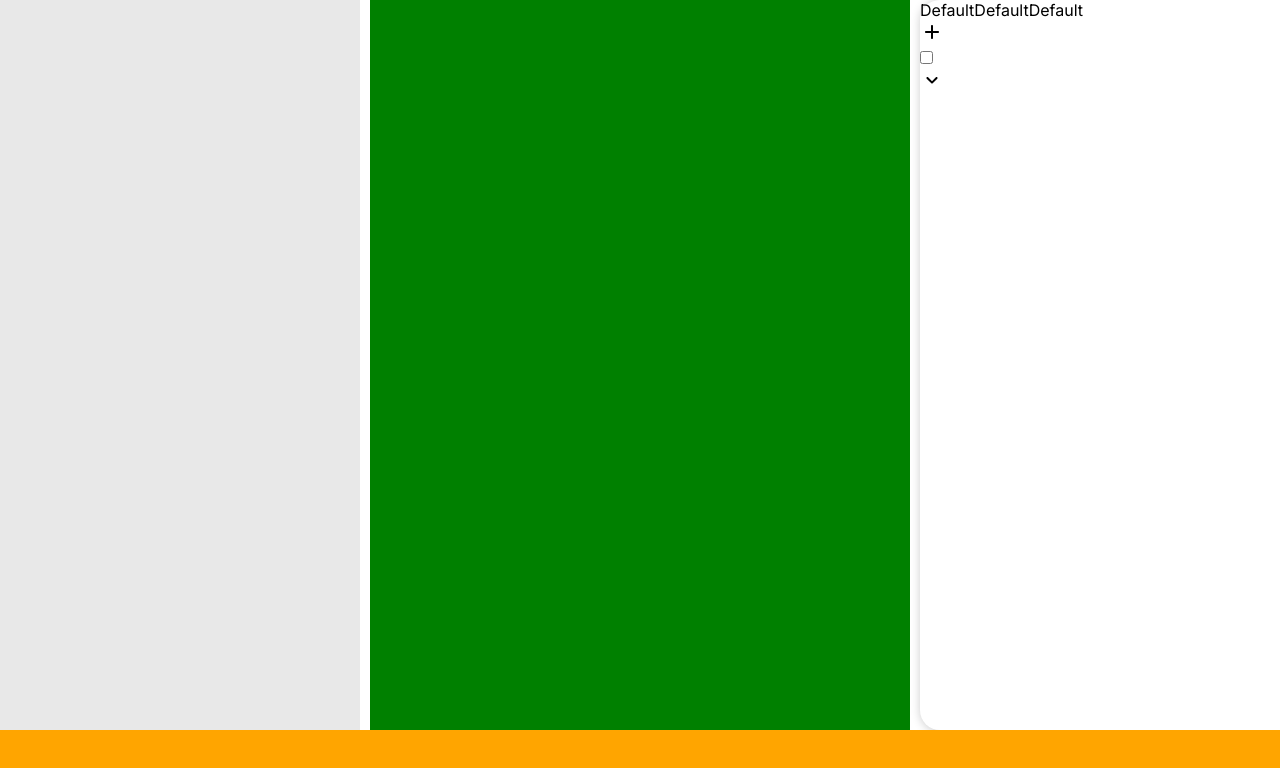
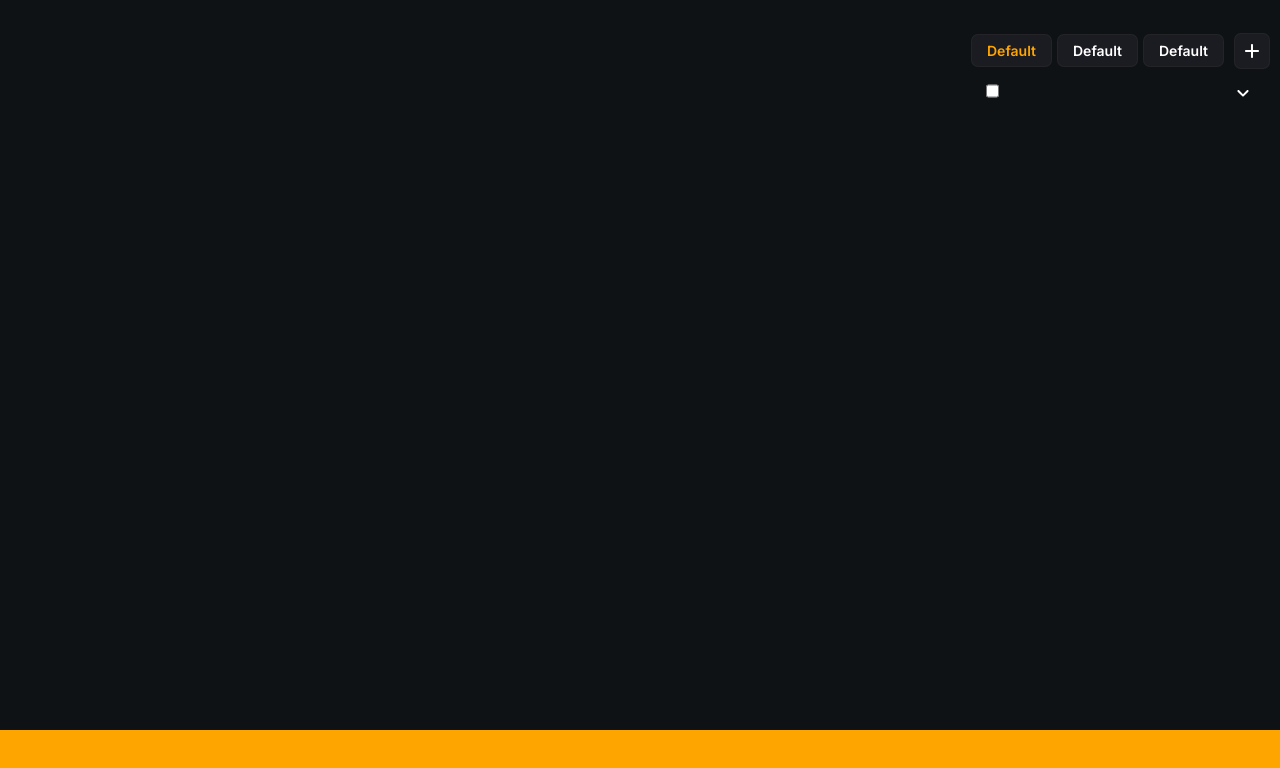
Before and after one commit to Ceft7412/music-player, a Next.js app: page / in a window 1280 px wide. Shown: the top 768 px of the page. Built offline with nearby package versions, Linux system fonts and the light colour scheme.

Commit message:
Update _content.scss

```diff
--- a/src/resources/sass/_content.scss
+++ b/src/resources/sass/_content.scss
@@ -1,7 +1,9 @@
 .music {
   width: 100%;
   height: 100vh;
-
+  background: rgb(15, 18, 20);
+  color: white;
+  font-weight: 600;
   .music__layout {
     display: flex;
     flex-direction: column;
@@ -24,24 +26,57 @@
           height: 100%;
         }
         .row__flex_row_left {
-          background-color: rgb(232, 232, 232);
-          width: 30%;
+          width: 25%;
+          margin-left: 10px;
+          display: flex;
+          flex-direction: column;
+          justify-content: center;
+          border-radius: 15px;
+          color: black;
+          .row__flex_row_left-flex {
+            height: 97%;
+            width: 100%;
+            align-self: center;
+            padding-bottom: 20px;
+            // background-color: rgba(0, 0, 0, 0.831);
+            border-radius: 15px;
+          }
         }
 
         .row__flex_row_center {
-          background-color: green;
-          width: 45%;
+          width: 55%;
+
+          display: flex;
+          flex-direction: column;
+          justify-content: center;
+          border-radius: 15px;
+          color: white;
+          .row__flex_row_center-flex {
+            height: 97%;
+            width: 100%;
+            align-self: center;
+            padding-bottom: 20px;
+            // background-color: rgba(0, 0, 0, 0.831);
+
+            border-radius: 10px;
+          }
         }
 
         .row__flex_row_right {
-          width: 30%;
+          width: 25%;
+          margin-right: 10px;
+
           display: flex;
           flex-direction: column;
-          border-top-left-radius: 20px;
-          border-bottom-left-radius: 20px;
-          box-shadow: 1px 1px 10px 1px rgba(0, 0, 0, 0.2);
-          .music {
-            height: 100%;
+          justify-content: center;
+
+          .music-what {
+            height: 97%;
+            width: 100%;
+            align-self: center;
+            padding-bottom: 20px;
+            // background-color: rgba(0, 0, 0, 0.831);
+            border-radius: 7px;
             .music__flex {
               height: 100%;
               width: 100%;
@@ -49,32 +84,52 @@
               flex-direction: column;
 
               .music__header {
-                height: 5%;
+                height: 7%;
                 display: flex;
                 align-items: center;
                 justify-content: space-between;
                 width: 100%;
                 gap: 10px;
-                padding: 40px 10px 10px 10px;
+                padding: 40px 0 10px 0;
 
-                .music__playlist {
+                .music__header_item {
                   display: flex;
                   align-items: center;
-                  gap: 15px;
+                  &.music__playlist {
+                    display: flex;
+                    align-items: center;
+                    gap: 5px;
 
                     cursor: pointer;
+
                     .active {
-                    border-bottom: 3.5px solid orange;
+                      color: orange;
                       cursor: default;
+                      &:hover {
+                        color: white;
+                      }
                     }
                     span {
+                      padding: 7px 15px;
+                      border-radius: 7px;
                       font-size: 0.875rem;
+                      background-color: rgb(27, 27, 34);
+                      border: 1px solid rgba(51, 51, 51, 0.379);
                       &:hover {
+                        background-color: rgba(42, 38, 38, 0.995);
                         color: orange;
                       }
                     }
                   }
-                .music-header-item {
+                  &.music__upload {
+                    background-color: rgb(27, 27, 34);
+                    border: 1px solid rgba(51, 51, 51, 0.379);
+                    border-radius: 7px;
+                    padding: 5px;
+                    &:hover {
+                      background-color: rgba(42, 38, 38, 0.995);
+                    }
+                  }
                 }
               }
               .music__body {
@@ -91,7 +146,7 @@
                     justify-content: space-between;
                     width: 100%;
                     height: 40px;
-                    padding: 10px;
+                    padding: 10px 15px;
                   }
                   .bodycontent {
                     cursor: default;
@@ -101,15 +156,18 @@
                     .bodycontent__flex {
                       display: flex;
                       flex-direction: column;
-                      gap: 20px;
+                      gap: 5px;
                       .bodycontent__flex_item {
+                        border-radius: 10px;
+                        background-color: rgb(27, 27, 34);
+                        border: 1px solid rgba(51, 51, 51, 0.379);
                         display: flex;
                         justify-content: space-between;
                         height: 100%;
                         font-size: 14px;
-                        padding: 10px;
+                        padding: 15px;
                         &:hover {
-                          background-color: rgba(0, 0, 0, 0.1);
+                          background-color: rgba(42, 38, 38, 0.995);
                         }
                         .music__item {
                           display: flex;
```
Lines whose indentation alone changed are shown as unchanged.
